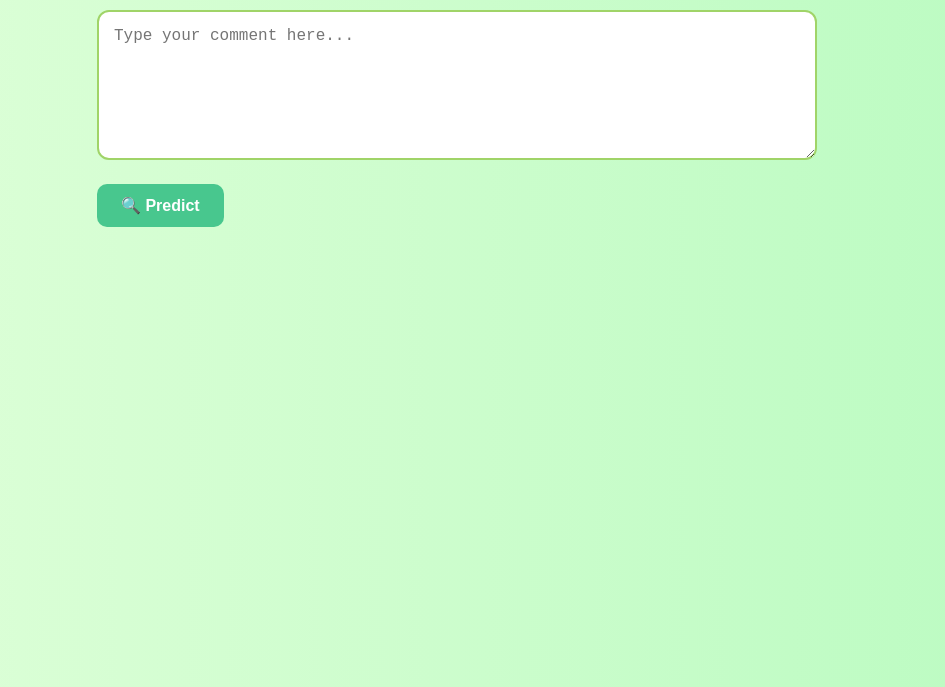
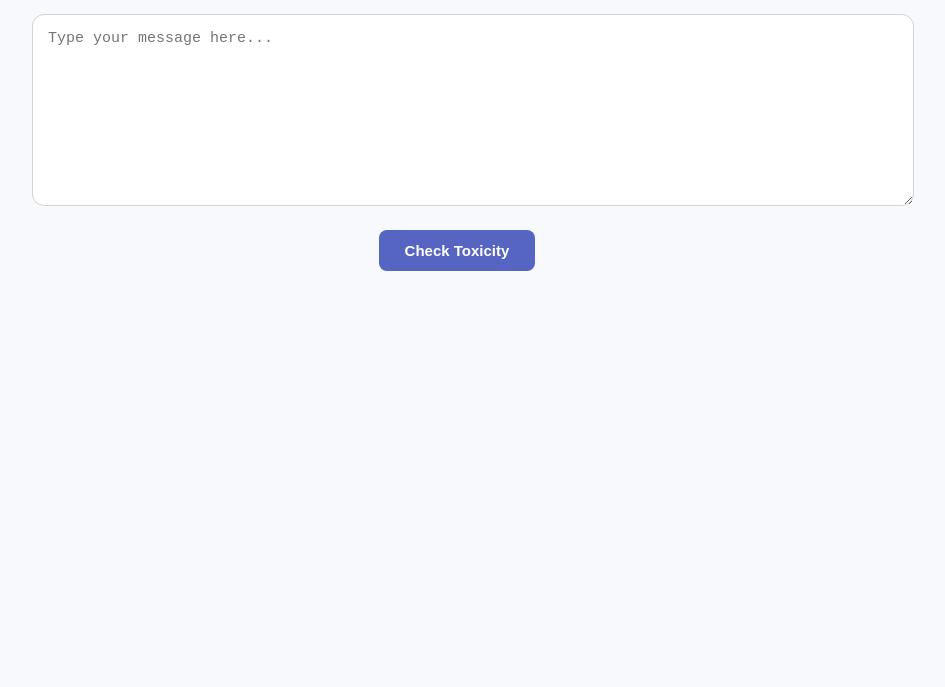
Before and after one commit to Idyxdoxiwowl/toxic-comment-fastapi, a plain HTML site: page index.html in a window 1280 px wide. Shown: the part 113-800 px from the top of the page, without its empty margins (183-1128 px from the left). Drawn offline with Linux system fonts and the light colour scheme.

Commit message:
Update index.html

```diff
--- a/index.html
+++ b/index.html
@@ -1,98 +1,90 @@
 <!DOCTYPE html>
 <html lang="en">
 <head>
-  <meta charset="UTF-8">
-  <meta name="viewport" content="width=device-width, initial-scale=1.0">
-  <title>Toxic Comment Classifier</title>
-  <link href="https://fonts.googleapis.com/css2?family=Inter:wght@400;600&display=swap" rel="stylesheet">
+  <meta charset="UTF-8" />
+  <meta name="viewport" content="width=device-width, initial-scale=1.0"/>
+  <title>Toxic Comment Analyzer</title>
+  <link href="https://fonts.googleapis.com/css2?family=Figtree:wght@400;600&display=swap" rel="stylesheet">
   <style>
-    * {
-      box-sizing: border-box;
-    }
-
     body {
-      background: linear-gradient(to right, #dfffd9, #b9fbc0);
-      font-family: 'Inter', sans-serif;
+      background: #f7f9fc;
+      font-family: 'Figtree', sans-serif;
       padding: 40px;
-      max-width: 800px;
+      max-width: 850px;
       margin: auto;
-      color: #2c3e50;
+      color: #333;
     }
 
     h1 {
       text-align: center;
-      font-size: 28px;
+      font-size: 30px;
       margin-bottom: 30px;
     }
 
     textarea {
       width: 100%;
-      height: 150px;
+      height: 160px;
       padding: 15px;
-      border: 2px solid #a0d468;
+      font-size: 15px;
       border-radius: 12px;
-      font-size: 16px;
-      resize: vertical;
+      border: 1.5px solid #d3d3d3;
       outline: none;
-      transition: box-shadow 0.2s;
+      transition: border-color 0.3s ease;
     }
 
     textarea:focus {
-      box-shadow: 0 0 5px #8cd790;
+      border-color: #8fa8c8;
     }
 
     button {
-      display: inline-flex;
-      align-items: center;
-      gap: 10px;
-      background-color: #48c78e;
-      color: white;
-      padding: 12px 24px;
-      font-size: 16px;
-      font-weight: 600;
+      display: block;
+      background-color: #5565c1;
+      color: #fff;
       border: none;
-      border-radius: 10px;
+      padding: 12px 26px;
+      font-size: 15px;
+      font-weight: bold;
+      border-radius: 8px;
+      margin: 20px auto 0;
       cursor: pointer;
       transition: background-color 0.3s ease;
-      margin-top: 20px;
     }
 
     button:hover {
-      background-color: #3bb378;
+      background-color: #3b4da1;
     }
 
     .labels {
-      margin-top: 40px;
+      margin-top: 35px;
+      text-align: center;
     }
 
     .label {
       display: inline-block;
       margin: 6px;
-      padding: 10px 18px;
-      border-radius: 25px;
+      padding: 10px 16px;
+      border-radius: 18px;
       font-weight: 500;
-      font-size: 14px;
-      text-transform: uppercase;
+      font-size: 13px;
+      background-color: #e0e0e0;
+      color: #555;
     }
 
     .active {
-      background-color: #2ecc71;
-      color: white;
+      background-color: #ff6b6b;
+      color: #fff;
     }
 
     .inactive {
-      background-color: #ecf0f1;
-      color: #7f8c8d;
+      background-color: #dcdcdc;
+      color: #999;
     }
   </style>
 </head>
 <body>
-  <h1>🧠 Multi-label Toxic Comment Classifier</h1>
-
-  <textarea id="text" placeholder="Type your comment here..."></textarea>
-  <br>
-  <button onclick="classify()">🔍 Predict</button>
-
+  <h1>Toxic Comment Analyzer</h1>
+  <textarea id="text" placeholder="Type your message here..."></textarea>
+  <button onclick="classify()">Check Toxicity</button>
   <div id="results" class="labels"></div>
 
   <script>
@@ -106,7 +98,7 @@
       .then(response => response.json())
       .then(data => {
         const container = document.getElementById("results");
-        container.innerHTML = "<h3>Predicted Labels:</h3>";
+        container.innerHTML = "<h3>Detected Tags:</h3>";
         for (const label in data) {
           const status = data[label] >= 0.5 ? "active" : "inactive";
           const div = document.createElement("span");
```
